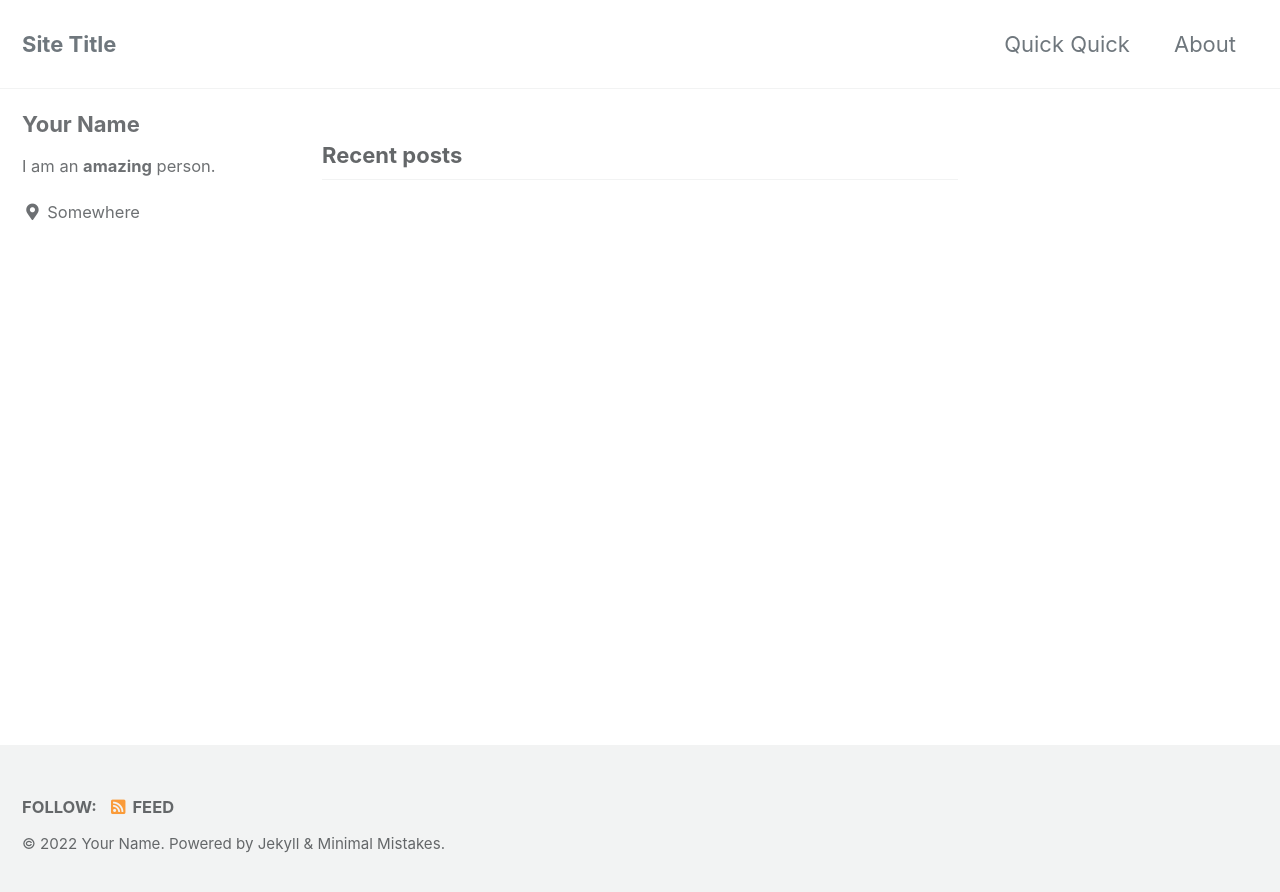
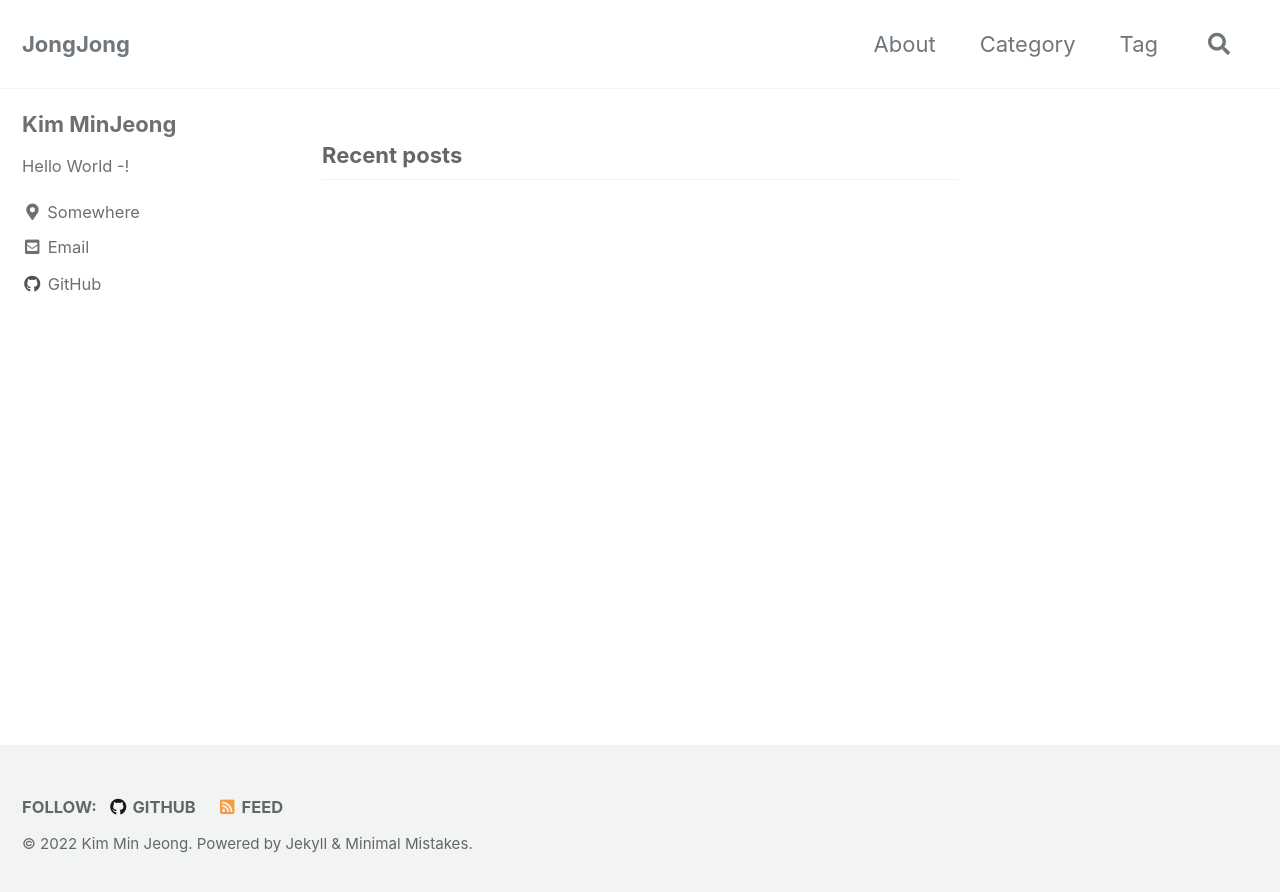
Before and after one commit to minjeongss/minjeongss.github.io, a Jekyll site: the page built from index.html, in a window 1280 px wide. Shown: the top 892 px of the page. Built offline with Jekyll 4.4.1, drawn with Linux system fonts in a browser that asks for light colours; cached includes are drawn as plain includes; the list of posts is cut into pages by our own code.

Commit message:
Edit Inform About ME

```diff
--- a/_config.yml
+++ b/_config.yml
@@ -16,12 +16,12 @@ minimal_mistakes_skin    : "default" # "air", "aqua", "contrast", "dark", "dirt"
 
 # Site Settings
 locale                   : "en-US"
-title                    : "Site Title"
+title                    : "JongJong"
 title_separator          : "-"
 subtitle                 : # site tagline that appears below site title in masthead
-name                     : "Your Name"
+name                     : "Kim Min Jeong"
 description              : "An amazing website."
-url                      : # the base hostname & protocol for your site e.g. "https://mmistakes.github.io"
+url                      : "https://minjeongss.github.io/"
 baseurl                  : # the subpath of your site, e.g. "/blog"
 repository               : # GitHub username/repo-name e.g. "mmistakes/minimal-mistakes"
 teaser                   : # path of fallback teaser image, e.g. "/assets/images/500x300.png"
@@ -59,8 +59,8 @@ reCaptcha:
 atom_feed:
   path                   : # blank (default) uses feed.xml
   hide                   : # true, false (default)
-search                   : # true, false (default)
-search_full_content      : # true, false (default)
+search                   : true
+search_full_content      : true
 search_provider          : # lunr (default), algolia, google
 algolia:
   application_id         : # YOUR_APPLICATION_ID
@@ -102,53 +102,31 @@ analytics:
 
 # Site Author
 author:
-  name             : "Your Name"
+  name             : "Kim MinJeong"
   avatar           : # path of avatar image, e.g. "/assets/images/bio-photo.jpg"
-  bio              : "I am an **amazing** person."
+  bio              : "Hello World -!"
   location         : "Somewhere"
   email            :
   links:
     - label: "Email"
       icon: "fas fa-fw fa-envelope-square"
-      # url: "mailto:your.name@email.com"
+      url: "mailto:dotoriido@gmail.com"
+    - label: "GitHub"
+      icon: "fab fa-fw fa-github"
+      url: "https://github.com/minjeongss"
     - label: "Website"
       icon: "fas fa-fw fa-link"
       # url: "https://your-website.com"
-    - label: "Twitter"
-      icon: "fab fa-fw fa-twitter-square"
-      # url: "https://twitter.com/"
-    - label: "Facebook"
-      icon: "fab fa-fw fa-facebook-square"
-      # url: "https://facebook.com/"
-    - label: "GitHub"
-      icon: "fab fa-fw fa-github"
-      # url: "https://github.com/"
-    - label: "Instagram"
-      icon: "fab fa-fw fa-instagram"
-      # url: "https://instagram.com/"
 
 # Site Footer
 footer:
   links:
-    - label: "Twitter"
-      icon: "fab fa-fw fa-twitter-square"
-      # url:
-    - label: "Facebook"
-      icon: "fab fa-fw fa-facebook-square"
-      # url:
     - label: "GitHub"
       icon: "fab fa-fw fa-github"
-      # url:
+      url: "https://github.com/minjeongss"
     - label: "GitLab"
       icon: "fab fa-fw fa-gitlab"
       # url:
-    - label: "Bitbucket"
-      icon: "fab fa-fw fa-bitbucket"
-      # url:
-    - label: "Instagram"
-      icon: "fab fa-fw fa-instagram"
-      # url:
-
 
 # Reading Files
 include:
@@ -284,7 +262,7 @@ defaults:
     values:
       layout: single
       author_profile: true
-      read_time: true
-      comments: # true
-      share: true
-      related: true
+      read_time: false
+      comments: true
+      share: false
+      related: false
--- a/_data/navigation.yml
+++ b/_data/navigation.yml
@@ -1,9 +1,11 @@
 # main links
 main:
-  - title: "Quick Quick"
-    url: https://mmistakes.github.io/minimal-mistakes/docs/quick-start-guide/
   - title: "About"
     url: https://mmistakes.github.io/minimal-mistakes/about/
+  - title: "Category"
+    #url: https://mmistakes.github.io/minimal-mistakes/about/
+  - title: "Tag"
+    #url: https://mmistakes.github.io/minimal-mistakes/about/
   # - title: "Sample Posts"
   #   url: /year-archive/
   # - title: "Sample Collections"
```
